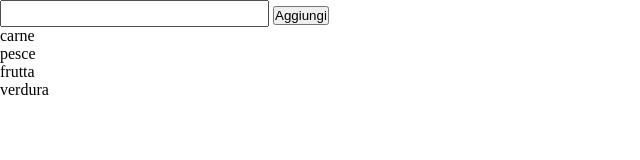
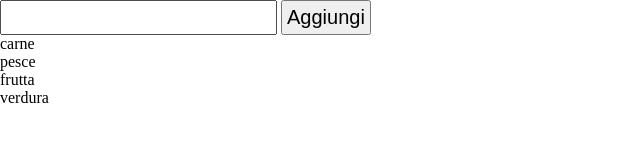
Before and after one commit to IbraChar03/js-lista-spesa, a plain HTML site: page index.html in a window 1280 px wide. Both pictures are taken after a click on the button "Aggiungi". Shown: the whole page, without its empty margins (0-640 px from the left). Drawn offline with Linux system fonts and the light colour scheme.

Commit message:
fine esercizio lista

```diff
--- a/index.html
+++ b/index.html
@@ -8,8 +8,7 @@
 </head>
 <body>
     <input type="text" id="lista">
-    <button>Aggiungi</button>
-    <h1 id="title"></h1>
+    <button id="button">Aggiungi</button>
     <ul>
 
     </ul>
--- a/main.js
+++ b/main.js
@@ -1,4 +1,5 @@
 let listaSpesa=["carne", "pesce", "frutta", "verdura"];
+let ul=document.querySelector("ul");
 // for(i=0;i<listaSpesa.length;i++){
 //     console.log(listaSpesa[i]);
 // }
@@ -10,18 +11,23 @@ let listaSpesa=["carne", "pesce", "frutta", "verdura"];
       i++;
    }
 let aggiungi=document.querySelector("button");
+for(i=0;i<listaSpesa.length;i++){
+    let li=document.createElement("li");
+    li.classList.add("list");
+    ul.append(li);
+    li.append(listaSpesa[i]);
+   }
 aggiungi.addEventListener("click",
 function(){
     let lista=document.getElementById("lista").value;
     listaSpesa.push(lista);
      console.log(listaSpesa);
-     let ul=document.querySelector("ul");
-    for(i=0;i<listaSpesa.length;i++){
      let li=document.createElement("li");
-     ul.append(li);
-     li.append(listaSpesa[i]);
+     li.classList.add("list");
+      ul.append(li);
+      li.append(lista);
 
-    }
+
 }
 
 )
--- a/style.css
+++ b/style.css
@@ -4,9 +4,10 @@
     box-sizing: border-box;
 }
 #button{
-    padding: 8px;
+    padding: 4px;
     font-size: 20px;
 }
 #lista{
+    padding: 4px;
     font-size: 20px;
 }
```
